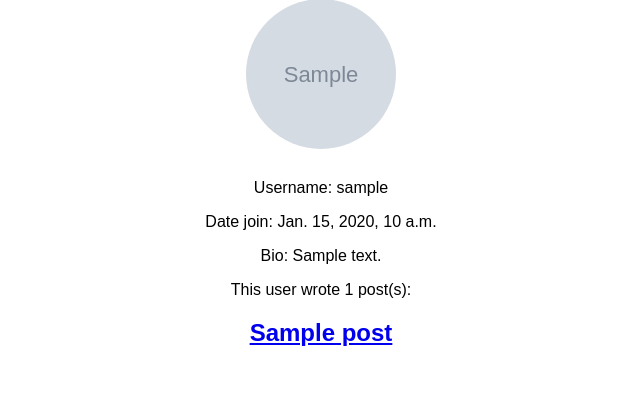
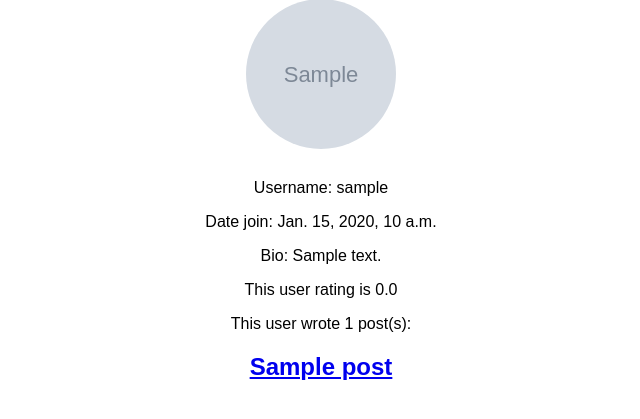
Before and after one commit to Andriiko26/virtual-nexus, a Django app: page /profile/1/ in a window 1280 px wide. Shown: the part 135-554 px from the top of the page, without its empty margins (319-959 px from the left). Run offline with Django 5.2, Linux system fonts and the light colour scheme; tables that the repository leaves empty hold one stand-in row (values such as "Sample post"); grey boxes marked "Sample" are stand-in pictures.

Commit message:
add user rating to html

```diff
--- a/virtual_nexus_project/templates/profile/profile_for_others_users.html
+++ b/virtual_nexus_project/templates/profile/profile_for_others_users.html
@@ -17,6 +17,7 @@
         <p>Username: {{ user.user.username }}</p>
         <p>Date join: {{ user.user.date_joined }}</p>
         <p>Bio: {{ user.bio }}</p>
+        <p>This user rating is {{rating}}</p>
         {% if user_posts.count >= 1 %}
             <p>This user wrote {{ user_posts.count }} post(s):</p>
             {% for post in user_posts %}
```
